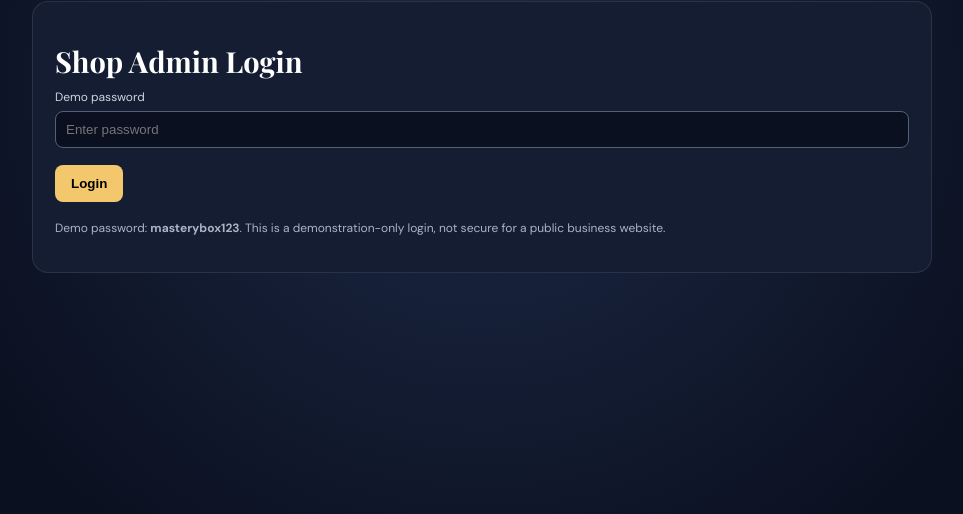
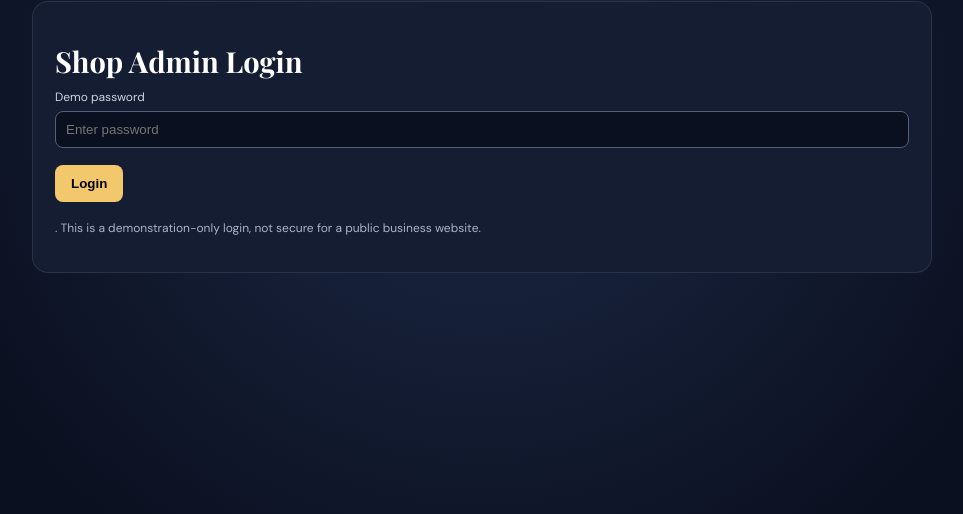
Before and after one commit to ayuub2002/masterybox, a plain HTML site: page masterybox-business/admin.html in a window 1280 px wide. Shown: the part 122-636 px from the top of the page, without its empty margins (158-1121 px from the left). Drawn offline with nearby package versions, Linux system fonts and the light colour scheme.

Commit message:
Update admin.html
added

```diff
--- a/masterybox-business/admin.html
+++ b/masterybox-business/admin.html
@@ -4,7 +4,7 @@
 .admin{width:min(100% - 28px,900px);margin:30px auto}.panel{background:#151d32;border:1px solid #ffffff18;padding:22px;border-radius:16px;margin:18px 0}h1{font-size:38px}input{background:#0b1020;color:white;border:1px solid #526078;border-radius:8px;padding:10px;width:100%;margin:5px 0 12px}label{font-size:12px;color:#cbd5e1}button{background:#f3c76b;border:0;padding:11px 16px;border-radius:8px;font-weight:bold;cursor:pointer;margin:5px 5px 5px 0}.secondary{background:#35415a;color:white}.grid{display:grid;grid-template-columns:repeat(auto-fit,minmax(145px,1fr));gap:12px}.item{background:#0b1020;padding:14px;border-radius:12px}.item h3{margin:0 0 10px;color:#f3c76b}.hint{font-size:12px;color:#aab4c7;line-height:1.6}.hidden{display:none}
 </style></head>
 <body><main class="admin"><a href="index.html" style="color:#f3c76b">← Open customer page</a><h1>Masterybox <span style="color:#f3c76b">Admin</span></h1>
-<section id="login" class="panel"><h2>Shop Admin Login</h2><label for="password">Demo password</label><input id="password" type="password" placeholder="Enter password"><button id="loginBtn">Login</button><p class="hint">Demo password: <b>masterybox123</b>. This is a demonstration-only login, not secure for a public business website.</p></section>
+<section id="login" class="panel"><h2>Shop Admin Login</h2><label for="password">Demo password</label><input id="password" type="password" placeholder="Enter password"><button id="loginBtn">Login</button><p class="hint"> <b></b>. This is a demonstration-only login, not secure for a public business website.</p></section>
 <section id="dashboard" class="hidden">
 <div class="panel"><h2>Manage mystery products</h2><p class="hint">Each letter points to one product. The customer sees the letter, product name and price after opening the box. Weight controls how often each product is selected.</p><div id="products" class="grid"></div><button id="saveBtn">Save product settings</button><button class="secondary" id="resetBtn">Restore sample products</button></div>
 <div class="panel"><h2>Customer testing</h2><p class="hint">The demo stores a customer's result in that browser. Clear it to test another opening on this device.</p><button id="clearBtn">Clear this browser's customer result</button><p id="status" class="hint"></p></div>
```
